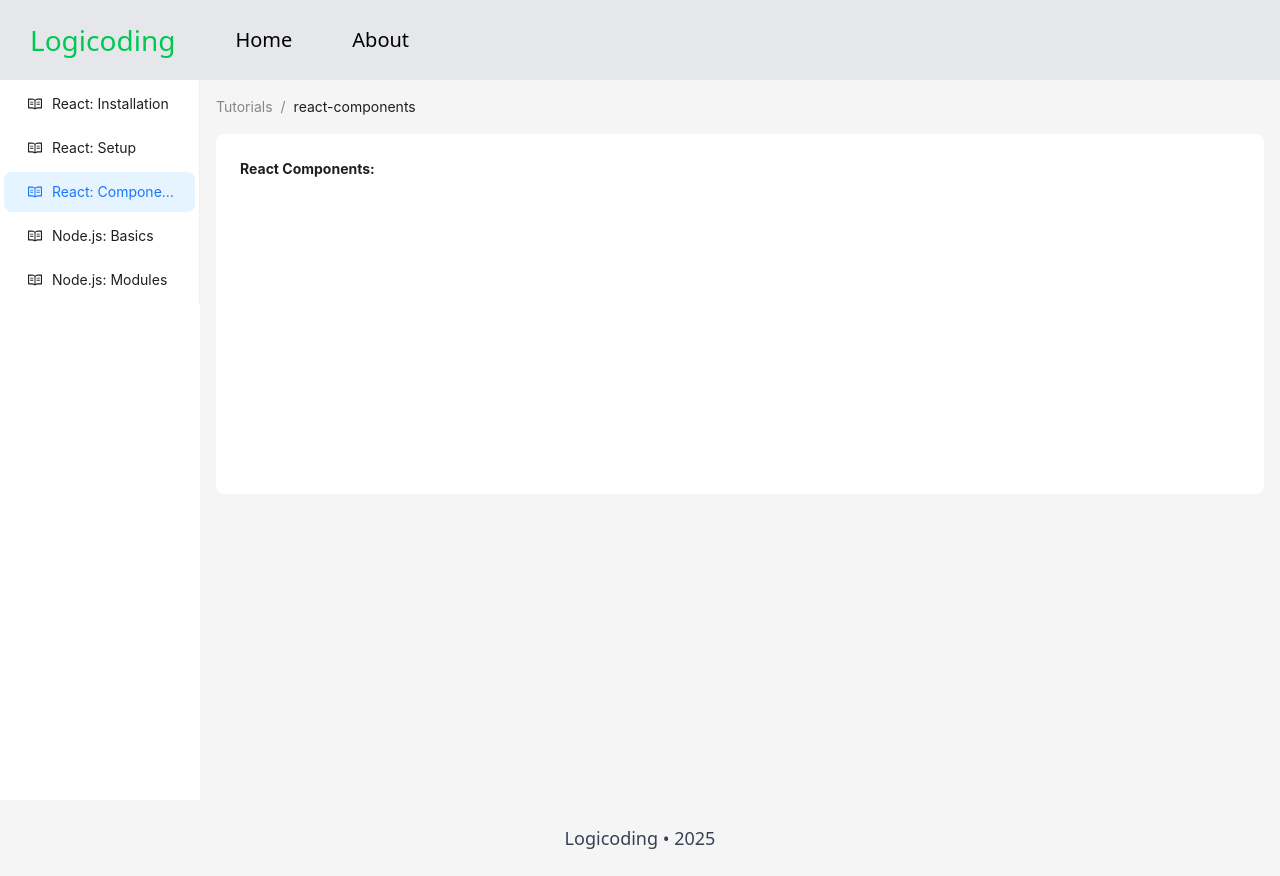
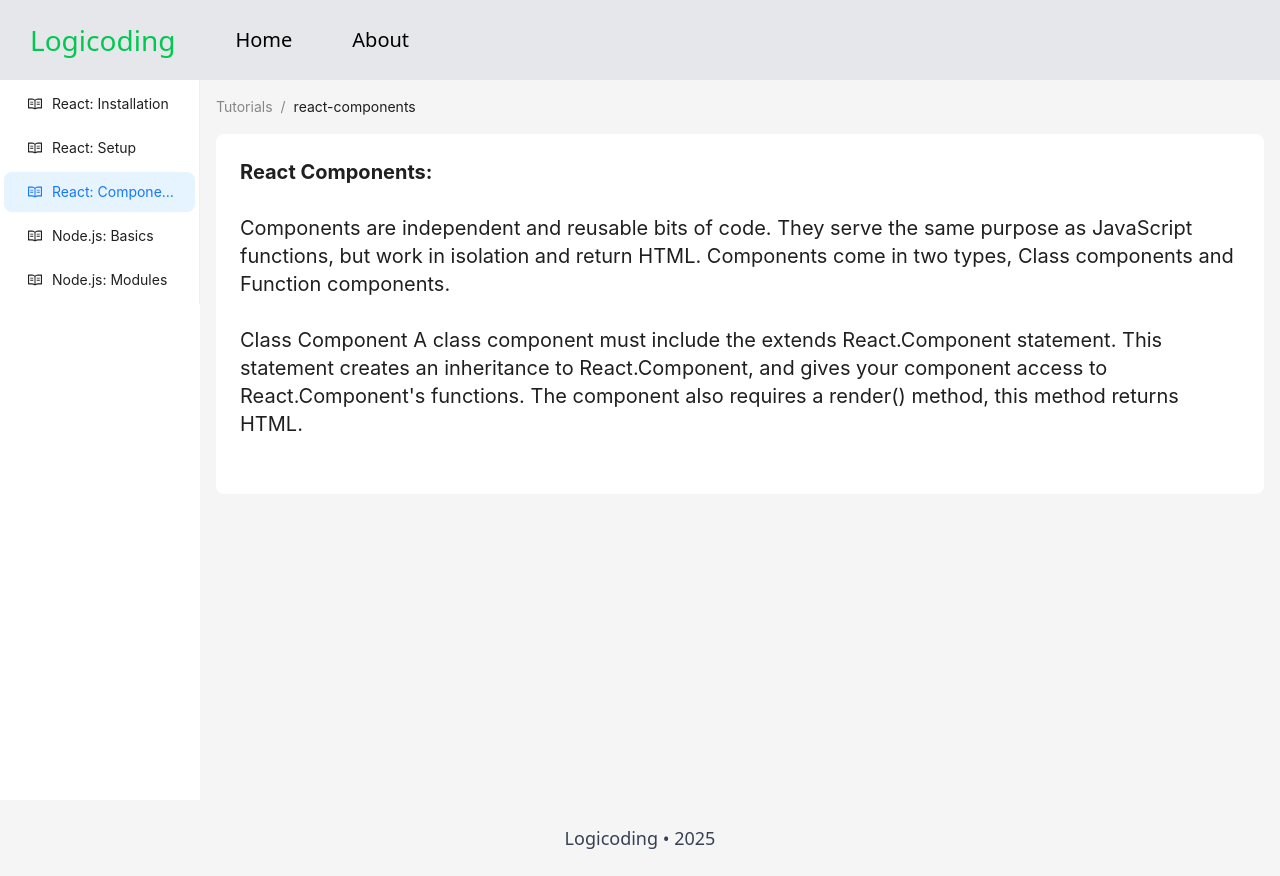
Before and after one commit to rohitkumar893/logicoding, a React (Vite) app: page / in a window 1280 px wide. Both pictures are taken after a click on the item "React: Components". Built offline with nearby package versions, Linux system fonts and the light colour scheme.

Commit message:
add: section - react component

```diff
--- a/src/components/ReactTutorials.tsx
+++ b/src/components/ReactTutorials.tsx
@@ -39,11 +39,16 @@ const ReactTutorials: React.FC<Props> = ({ selectedKey }) => {
                 Once you have done this, you should see that your React files has been created.
       </p>;
     case 'react-setup':
-      return <p><b>React Setup:</b>
+      return <p className='text-xl'><b>React Setup:</b>
 
       </p>;
     case 'react-components':
-      return <p><b>React Components:</b>
+      return <p className='text-xl'><b>React Components:</b><br /><br />
+      Components are independent and reusable bits of code. They serve the same purpose as JavaScript functions, but work in isolation and return HTML.
+      Components come in two types, Class components and Function components.<br /><br />
+      Class Component
+      A class component must include the extends React.Component statement. This statement creates an inheritance to React.Component, and gives your component access to React.Component's functions.
+      The component also requires a render() method, this method returns HTML.
 
       </p>;
     default:
```
